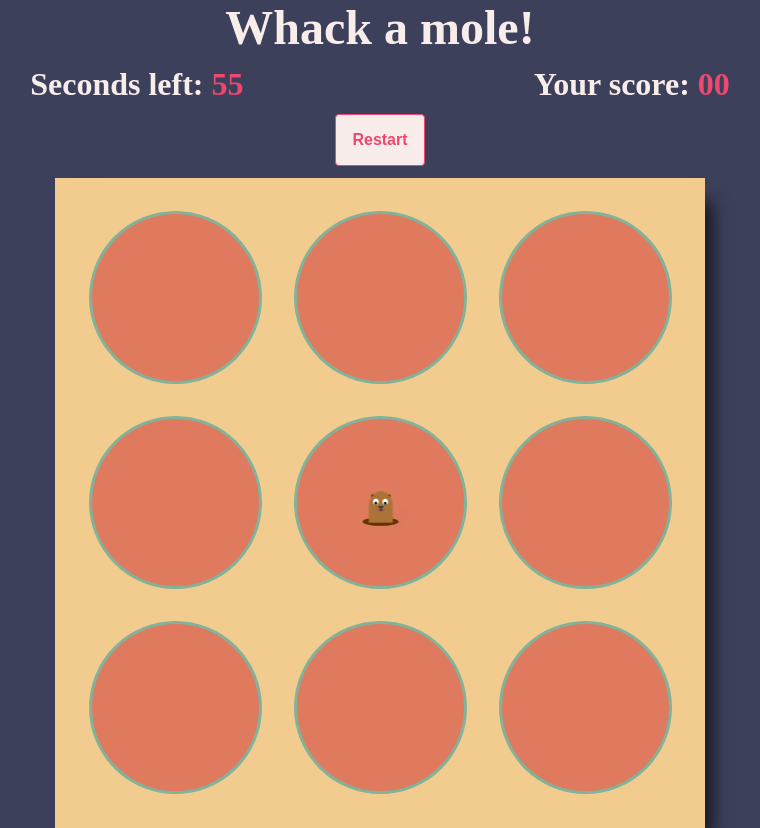
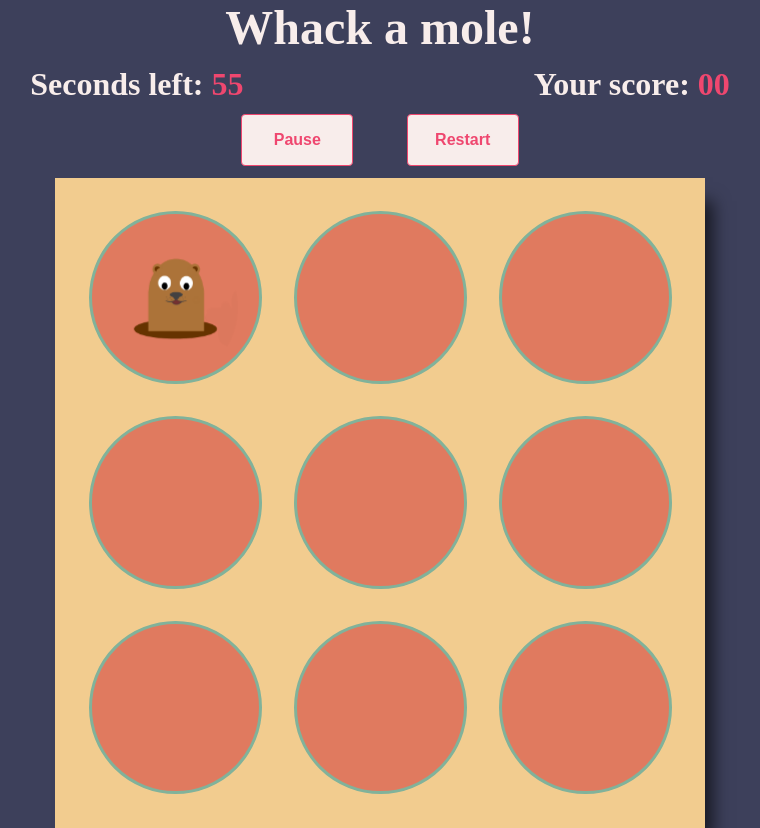
Before and after one commit to andraderaul/retro-games, a React (Create React App) app: page /whack-a-mole in a window 1280 px wide. Shown: the whole page, without its empty margins (260-1020 px from the left). Built offline with nearby package versions, Linux system fonts and the light colour scheme; the HTML template or start-up script is replaced by a standard one.

Commit message:
fix: improve button

```diff
--- a/src/components/Button/Button.style.js
+++ b/src/components/Button/Button.style.js
@@ -2,6 +2,7 @@ import styled from "styled-components";
 import breakpoints from "../../helpers/styles/breakpoints";
 
 const Button = styled.button`
+  min-width: 7em;
   border: 1px solid #ef476f;
   border-radius: 4px;
   padding: 1em;
--- a/src/pages/Snake/Snake.style.js
+++ b/src/pages/Snake/Snake.style.js
@@ -145,13 +145,13 @@ export const Paused = styled.div`
 `;
 
 export const Square = styled.div`
-  width: 20.2px;
-  height: 20.2px;
+  width: 20px;
+  height: 20px;
 `;
 
 export const Box = styled.div`
   height: 100%;
   width: 100%;
   background-color: ${({ type }) =>
-    type === "snake" ? "blue" : type === "apple" ? "purple" : "none"};
+    type === "snake" ? "black" : type === "apple" ? "purple" : "none"};
 `;
--- a/src/pages/WhackAMole/WhackAMole.jsx
+++ b/src/pages/WhackAMole/WhackAMole.jsx
@@ -5,7 +5,7 @@ import Container from "../../components/Container";
 import Title from "../../components/Title";
 import Subtitle from "../../components/Subtitle";
 
-import { Grid, Square, Header, GameOver } from "./WhackAMole.style";
+import { Grid, Square, Header, GameOver, Paused } from "./WhackAMole.style";
 
 import useInterval from "../../hook/useInterval";
 import mole from "../../assets/images/mole.png";
@@ -14,6 +14,7 @@ import { positionsArray, displayNumber } from "../../helpers/Utils/Utils";
 const WhackAMole = () => {
   const [result, setResult] = useState(0);
   const [isRunning, setIsRunning] = useState(true);
+  const [isAlive, setIsAlive] = useState(true);
   const [timer, setTimer] = useState(60);
 
   const getRandomPosition = () =>
@@ -25,19 +26,20 @@ const WhackAMole = () => {
 
   const countDown = () => {
     if (timer === 0) {
-      setIsRunning(false);
+      setIsAlive(false);
     }
     setTimer((currentTimer) => currentTimer - 1);
   };
 
   const moveMole = () => {
     if (timer === 0) {
-      setIsRunning(false);
+      setIsAlive(false);
     }
     setRandomPosition(positionsArray[getRandomPosition()]);
   };
 
   const handlerRestart = () => {
+    setIsAlive(true);
     setIsRunning(true);
     setTimer(60);
     setResult(0);
@@ -47,20 +49,24 @@ const WhackAMole = () => {
     () => {
       countDown();
     },
-    isRunning ? 1000 : null
+    isAlive && isRunning ? 1000 : null
   );
 
   useInterval(
     () => {
       moveMole();
     },
-    isRunning ? 500 : null
+    isAlive && isRunning ? 700 : null
   );
 
   const handlerOnClick = (id) => {
     if (randomPosition === id) {
       setResult((oldResult) => oldResult + 1);
     }
+  };
+
+  const handlerPause = () => {
+    setIsRunning((oldIsRunning) => !oldIsRunning);
   };
 
   return (
@@ -75,10 +81,19 @@ const WhackAMole = () => {
             Your score: <span>{displayNumber(result)}</span>
           </Subtitle>
         </div>
-        <Button onClick={handlerRestart}>Restart</Button>
+        <div>
+          <Button onClick={handlerPause}>Pause</Button>
+          <Button onClick={handlerRestart}>Restart</Button>
+        </div>
       </Header>
 
-      {isRunning ? (
+      {!isRunning && (
+        <Paused onClick={handlerPause}>
+          <Title>Paused</Title>
+        </Paused>
+      )}
+
+      {isAlive ? (
         <Grid>
           {positionsArray.map((square) => {
             return (
--- a/src/pages/WhackAMole/WhackAMole.style.js
+++ b/src/pages/WhackAMole/WhackAMole.style.js
@@ -94,4 +94,31 @@ export const Header = styled.header`
       flex-direction: column;
     }
   }
+
+  div:last-child {
+    align-items: center;
+    justify-content: space-evenly;
+    width: 30%;
+  }
 `;
+
+export const Paused = styled.div`
+  width: 100%;
+  height: 100%;
+  display: flex;
+  justify-content: center;
+  align-items: center;
+  position: absolute;
+  z-index: 1;
+  background-color: rgba(0, 0, 0, 0.6);
+
+  animation: fadeIn ease 500ms;
+  @keyframes fadeIn {
+    0% {
+      opacity: 0;
+    }
+    100% {
+      opacity: 1;
+    }
+  }
+`;
```
